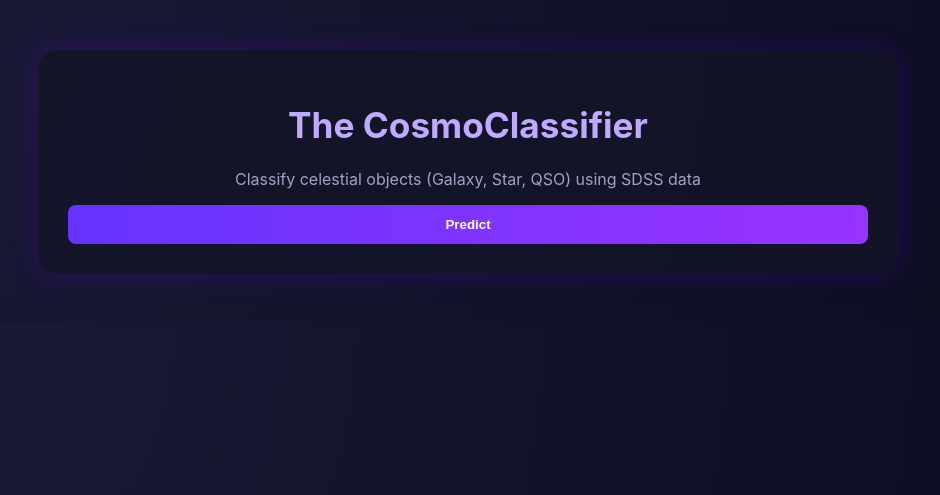
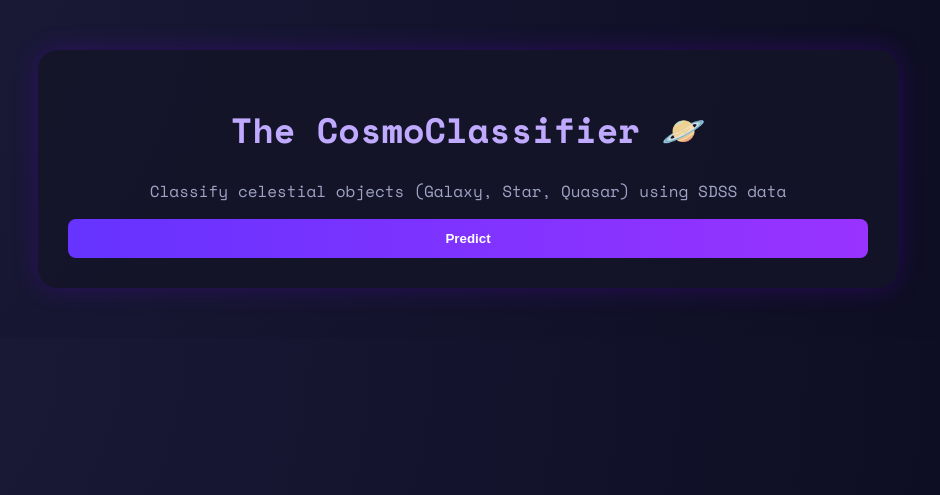
Before and after one commit to ByteBard58/The_CosmoClassifier, a Flask app: page / in a window 1280 px wide. Shown: the top 495 px of the page, without its empty margins (172-1112 px from the left). Run offline with Flask 3, Linux system fonts and the light colour scheme; parts of the project's set-up code (start-up, migrations or seed data) failed here and were passed over.

Commit message:
Changing the font and some texts

```diff
--- a/static/style.css
+++ b/static/style.css
@@ -1,5 +1,5 @@
 body {
-    font-family: 'Inter', sans-serif;
+    font-family: 'Space Mono', Arial, monospace;
     background: radial-gradient(circle at top left, #1b1b3a, #0b0b1f);
     color: #e0e0f0;
     margin: 0;
--- a/templates/index.html
+++ b/templates/index.html
@@ -1,14 +1,17 @@
 <!DOCTYPE html>
 <html lang="en">
 <head>
+    <link rel="preconnect" href="https://fonts.googleapis.com">
+    <link rel="preconnect" href="https://fonts.gstatic.com" crossorigin>
+    <link href="https://fonts.googleapis.com/css2?family=Space+Mono:ital,wght@0,400;0,700;1,400;1,700&display=swap" rel="stylesheet">
     <meta charset="UTF-8">
-    <title>CosmoClassifier 🌌</title>
+    <title>The CosmoClassifier 🌌</title>
     <link rel="stylesheet" href="{{ url_for('static', filename='style.css') }}">
 </head>
 <body>
 <div class="container">
-    <h1>The CosmoClassifier</h1>
-    <p class="subtitle">Classify celestial objects (Galaxy, Star, QSO) using SDSS data</p>
+    <h1>The CosmoClassifier 🪐</h1>
+    <p class="subtitle">Classify celestial objects (Galaxy, Star, Quasar) using SDSS data</p>
 
     <form id="predictForm">
         {% for col, label in zip(columns, labels) %}
```
